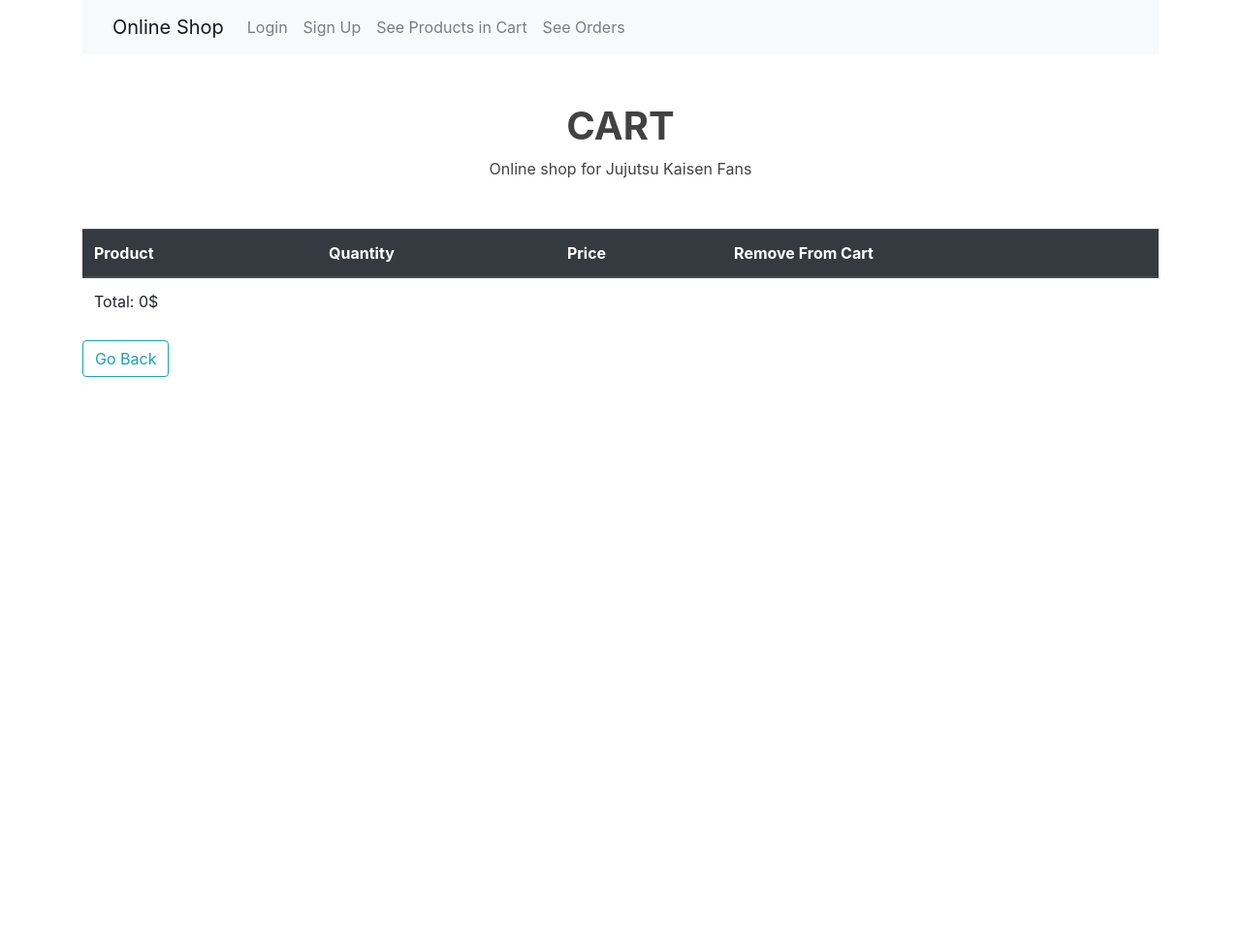
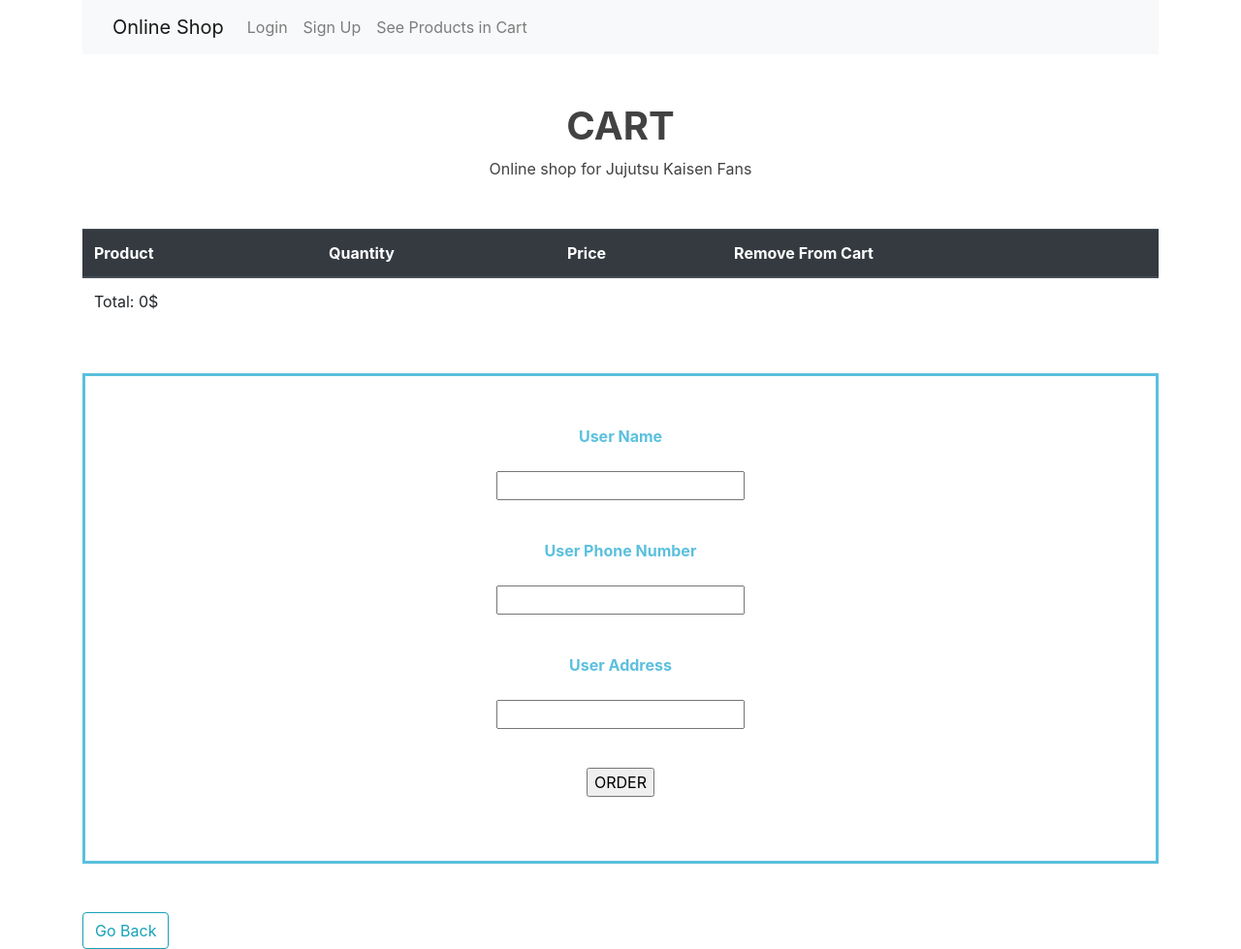
Before and after one commit to begosha/online_shop, a Django app: page /products/cart in a window 1280 px wide. Shown: the whole page at 97% size. Before the commit the page ends 389 px from the top, so only its background shows below. Run offline with Django 3.2, Linux system fonts and the light colour scheme; some libraries are stand-ins or nearby versions.

Commit message:
anon orders now available

```diff
--- a/source/shop/templates/base.html
+++ b/source/shop/templates/base.html
@@ -53,9 +53,11 @@
                         <li class="nav-item">
                             <a class="nav-link" href="{% url 'cart' %}">See Products in Cart</a>
                         </li>
+                        {% if user.is_authenticated %}
                         <li class="nav-item">
                             <a class="nav-link" href="{% url 'order-list' %}">See Orders</a>
                         </li>
+                        {% endif %}
                     </ul>
                 </div>
             </div>
--- a/source/shop/templates/cart/cart.html
+++ b/source/shop/templates/cart/cart.html
@@ -39,8 +39,6 @@
     {% endwith %}
         </tbody>
       </table>
-
-    {% if user.is_authenticated  %}
         <div class="task-form">
                 <form action='{% url "order"%}' method="POST">
                     {% include "order/order_form.html" with button_text="ORDER" %}
@@ -50,7 +48,6 @@
 
         {% include 'partial/pagination.html' %}
 
-        {% endif %}
     {% endif %}
 
 {% endblock %}
--- a/source/shop/views/order_views.py
+++ b/source/shop/views/order_views.py
@@ -27,7 +27,10 @@
 
     def form_valid(self, form, **kwargs):
         order = Order()
-        order.user_order=self.request.user
+        try:
+            order.user_order=self.request.user
+        except ValueError:
+            order.user_order=None
         cart = self.request.session.get('cart')
         for key, value in form.cleaned_data.items():
             setattr(order, key, value)
```
